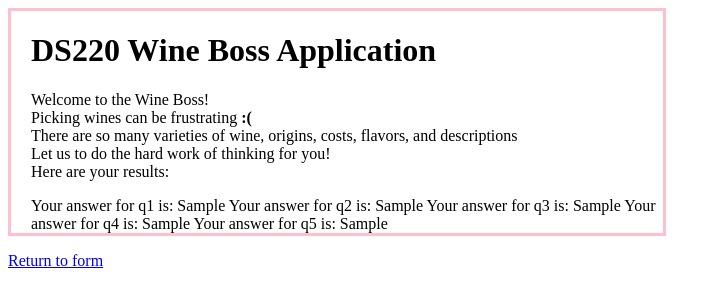
After one commit to bevvvvv/DS220Proj2WineReview, a Flask app: template templates/results.html in a window 1280 px wide. The commit adds this page. Shown: the top 307 px of the page, without its empty margins (0-721 px from the left). Run offline with Flask 2, Linux system fonts and the light colour scheme; the template is opened without the code that fills it: most values are stand-ins (such as "Sample title", 1, 10 or a date in 2020).

Commit message:
Added results page

```diff
--- a/app.py
+++ b/app.py
@@ -1,6 +1,6 @@
 from flask import Flask, render_template, request
 import pandas as pd
-#import queryFunctions
+import queryFunctions
 
 app = Flask(__name__)
 host = 'http://127.0.0.1:5000/'
@@ -12,6 +12,6 @@ regions = sorted(pd.read_csv('regions.csv')['x'].dropna().tolist())
 @app.route('/', methods=['POST', 'GET'])
 def poll():
     if request.method == 'POST':
-        pass
+        return render_template('results.html', q1=request.data)
 
     return render_template('index.html', wineTypes=wineTypes, countries=countries, wineries=wineries, regions=regions)
--- /dev/null
+++ b/templates/results.html
@@ -0,0 +1,36 @@
+<!DOCTYPE html>
+<html lang="en">
+<head>
+    <meta charset="UTF-8">
+    <title>DS220 Wine Picker</title>
+</head>
+<style>
+    li
+    {
+        margin-top: 15px;
+    }
+</style>
+
+<body>
+<div style="padding-left: 20px; border: 3px pink solid; width: 50%">
+    <h1>DS220 Wine Boss Application</h1>
+    <p>Welcome to the Wine Boss!
+        <br>Picking wines can be frustrating
+        <span style="font-weight:bold">:(</span>
+        <br>There are so many varieties of wine, origins, costs, flavors, and descriptions
+        <br>Let us to do the hard work of thinking for you!
+        <br>Here are your results:</p>
+
+        <div>
+            Your answer for q1 is: {{q1}}
+            Your answer for q2 is: {{q2}}
+            Your answer for q3 is: {{q3}}
+            Your answer for q4 is: {{q4}}
+            Your answer for q5 is: {{q5}}
+        </div>
+
+</div>
+
+<p><a href = "{{url_for('poll')}}">Return to form</a></p>
+</body>
+</html>
```
Also changed, not shown: templates/index.html (+16 -16 lines).
